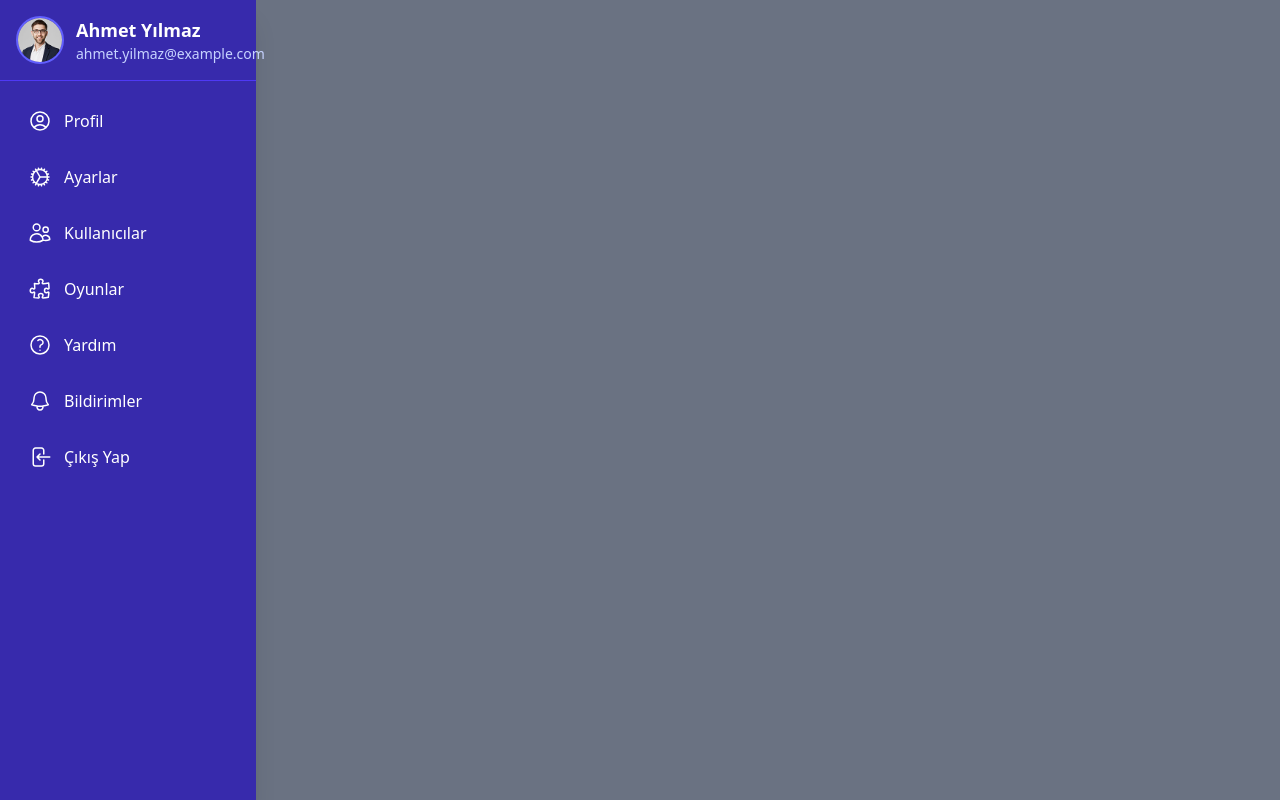
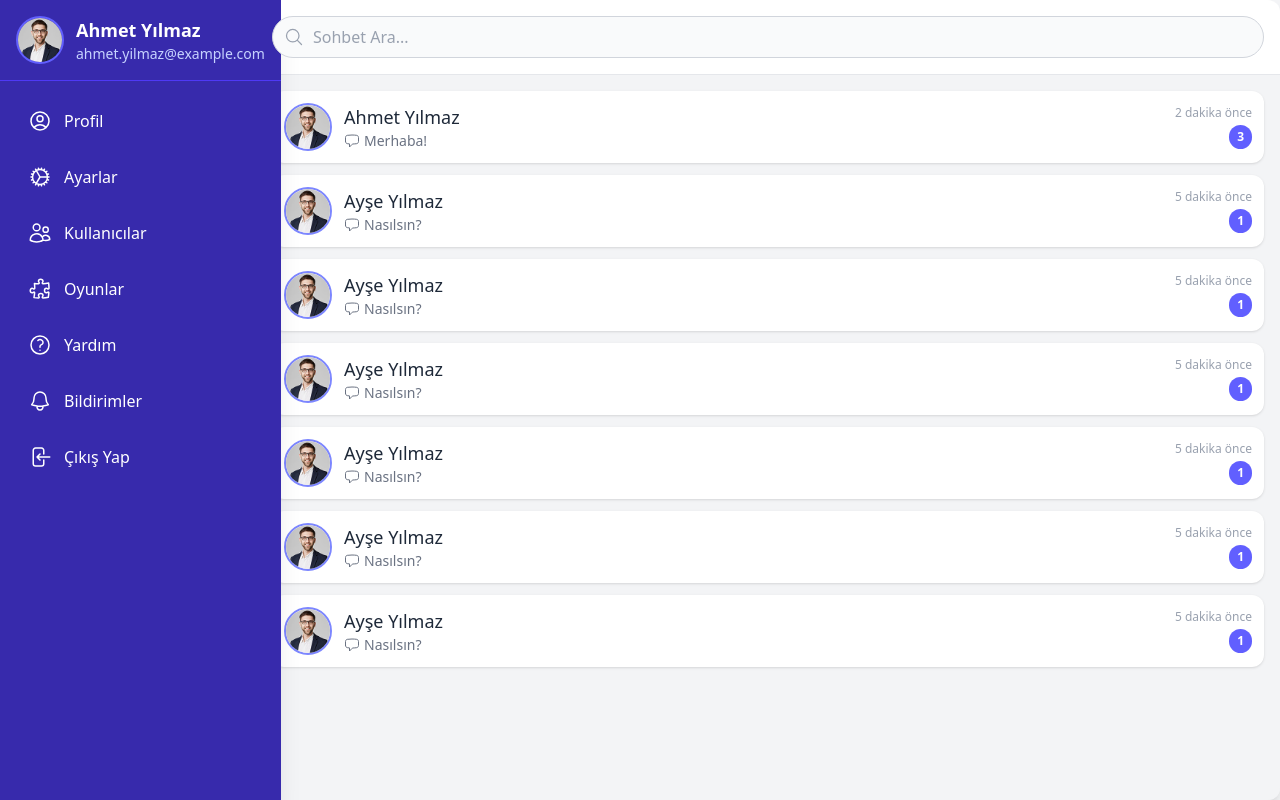
Before and after one commit to hakan4773/ChatApp, a Next.js app in the folder chatapp/: page / in a window 1280 px wide. Built offline with nearby package versions, Linux system fonts and the light colour scheme.

Commit message:
Sohbetler kısmı oluşturuldu

```diff
--- a/chatapp/app/components/LeftBar.tsx
+++ b/chatapp/app/components/LeftBar.tsx
@@ -11,7 +11,7 @@ import {
 } from '@heroicons/react/24/outline';
 function LeftBar() {
   return (
-     <div className="flex flex-col lg:w-1/5 w-full h-screen bg-indigo-800 text-white shadow-xl">
+     <div className="flex flex-col  h-screen bg-indigo-800 text-white shadow-xl fixed ">
       {/* Kullanıcı Bilgileri */}
       <div className="flex items-center justify-between p-4 border-b border-indigo-600">
         <div className="flex items-center space-x-3">
--- a/chatapp/app/components/Main.tsx
+++ b/chatapp/app/components/Main.tsx
@@ -1,7 +1,8 @@
 "use client";
 import React, { useEffect, useState } from "react";
 import { supabase } from "../lib/supabaseClient";
-
+import Image from "next/image";
+import { MagnifyingGlassIcon, ChatBubbleLeftIcon } from "@heroicons/react/24/outline";
 // type User = {
 //   name: string;
 //   email: string;
@@ -216,8 +217,202 @@ function Main() {
 
 
  return (
- <div className="p-8 max-w-md mx-auto bg-white rounded shadow">
 
+    <div className="bg-gray-100 min-h-screen  flex flex-col rounded-xl shadow-lg overflow-hidden">
+      {/* Arama Çubuğu */}
+      <div className="p-4 bg-white border-b border-gray-200">
+        <div className="relative">
+          <input
+            type="text"
+            placeholder="Sohbet Ara..."
+            className="w-full pl-10 pr-4 py-2 rounded-full bg-gray-50 border border-gray-300 focus:outline-none focus:ring-2 focus:ring-indigo-500 text-gray-700 placeholder-gray-400"
+          />
+          <MagnifyingGlassIcon className="w-5 h-5 text-gray-400 absolute left-3 top-1/2 transform -translate-y-1/2" />
+        </div>
+      </div>
+
+      {/* Sohbet Listesi */}
+      <div className="flex-1 p-4 bg-gray-100 overflow-y-auto">
+        <div className="space-y-3">
+          {/* Sohbet Öğesi 1 */}
+          <div className="flex items-center justify-between p-3 bg-white rounded-xl shadow-sm hover:bg-indigo-50 transition cursor-pointer">
+            <div className="flex items-center space-x-3">
+              <Image
+                src="/5.jpg"
+                alt="Profile"
+                width={48}
+                height={48}
+                className="w-12 h-12 rounded-full object-cover border-2 border-indigo-400"
+              />
+              <div>
+                <p className="text-lg font-medium text-gray-800">Ahmet Yılmaz</p>
+                <p className="text-sm text-gray-500 flex items-center gap-1">
+                  <ChatBubbleLeftIcon className="w-4 h-4" />
+                  Merhaba!
+                </p>
+              </div>
+            </div>
+            <div className="flex flex-col items-end">
+              <span className="text-xs text-gray-400">2 dakika önce</span>
+              <span className="bg-indigo-500 text-white text-xs font-semibold px-2 py-1 rounded-full mt-1">
+                3
+              </span>
+            </div>
+          </div>
+
+          {/* Sohbet Öğesi 2 */}
+          <div className="flex items-center justify-between p-3 bg-white rounded-xl shadow-sm hover:bg-indigo-50 transition cursor-pointer">
+            <div className="flex items-center space-x-3">
+              <Image
+                src="/5.jpg"
+                alt="Profile"
+                width={48}
+                height={48}
+                className="w-12 h-12 rounded-full object-cover border-2 border-indigo-400"
+              />
+              <div>
+                <p className="text-lg font-medium text-gray-800">Ayşe Yılmaz</p>
+                <p className="text-sm text-gray-500 flex items-center gap-1">
+                  <ChatBubbleLeftIcon className="w-4 h-4" />
+                  Nasılsın?
+                </p>
+              </div>
+            </div>
+            <div className="flex flex-col items-end">
+              <span className="text-xs text-gray-400">5 dakika önce</span>
+              <span className="bg-indigo-500 text-white text-xs font-semibold px-2 py-1 rounded-full mt-1">
+                1
+              </span>
+            </div>
+          </div>
+  {/* Sohbet Öğesi 2 */}
+          <div className="flex items-center justify-between p-3 bg-white rounded-xl shadow-sm hover:bg-indigo-50 transition cursor-pointer">
+            <div className="flex items-center space-x-3">
+              <Image
+                src="/5.jpg"
+                alt="Profile"
+                width={48}
+                height={48}
+                className="w-12 h-12 rounded-full object-cover border-2 border-indigo-400"
+              />
+              <div>
+                <p className="text-lg font-medium text-gray-800">Ayşe Yılmaz</p>
+                <p className="text-sm text-gray-500 flex items-center gap-1">
+                  <ChatBubbleLeftIcon className="w-4 h-4" />
+                  Nasılsın?
+                </p>
+              </div>
+            </div>
+            <div className="flex flex-col items-end">
+              <span className="text-xs text-gray-400">5 dakika önce</span>
+              <span className="bg-indigo-500 text-white text-xs font-semibold px-2 py-1 rounded-full mt-1">
+                1
+              </span>
+            </div>
+          </div>
+            {/* Sohbet Öğesi 2 */}
+          <div className="flex items-center justify-between p-3 bg-white rounded-xl shadow-sm hover:bg-indigo-50 transition cursor-pointer">
+            <div className="flex items-center space-x-3">
+              <Image
+                src="/5.jpg"
+                alt="Profile"
+                width={48}
+                height={48}
+                className="w-12 h-12 rounded-full object-cover border-2 border-indigo-400"
+              />
+              <div>
+                <p className="text-lg font-medium text-gray-800">Ayşe Yılmaz</p>
+                <p className="text-sm text-gray-500 flex items-center gap-1">
+                  <ChatBubbleLeftIcon className="w-4 h-4" />
+                  Nasılsın?
+                </p>
+              </div>
+            </div>
+            <div className="flex flex-col items-end">
+              <span className="text-xs text-gray-400">5 dakika önce</span>
+              <span className="bg-indigo-500 text-white text-xs font-semibold px-2 py-1 rounded-full mt-1">
+                1
+              </span>
+            </div>
+          </div>
+            {/* Sohbet Öğesi 2 */}
+          <div className="flex items-center justify-between p-3 bg-white rounded-xl shadow-sm hover:bg-indigo-50 transition cursor-pointer">
+            <div className="flex items-center space-x-3">
+              <Image
+                src="/5.jpg"
+                alt="Profile"
+                width={48}
+                height={48}
+                className="w-12 h-12 rounded-full object-cover border-2 border-indigo-400"
+              />
+              <div>
+                <p className="text-lg font-medium text-gray-800">Ayşe Yılmaz</p>
+                <p className="text-sm text-gray-500 flex items-center gap-1">
+                  <ChatBubbleLeftIcon className="w-4 h-4" />
+                  Nasılsın?
+                </p>
+              </div>
+            </div>
+            <div className="flex flex-col items-end">
+              <span className="text-xs text-gray-400">5 dakika önce</span>
+              <span className="bg-indigo-500 text-white text-xs font-semibold px-2 py-1 rounded-full mt-1">
+                1
+              </span>
+            </div>
+          </div>
+            {/* Sohbet Öğesi 2 */}
+          <div className="flex items-center justify-between p-3 bg-white rounded-xl shadow-sm hover:bg-indigo-50 transition cursor-pointer">
+            <div className="flex items-center space-x-3">
+              <Image
+                src="/5.jpg"
+                alt="Profile"
+                width={48}
+                height={48}
+                className="w-12 h-12 rounded-full object-cover border-2 border-indigo-400"
+              />
+              <div>
+                <p className="text-lg font-medium text-gray-800">Ayşe Yılmaz</p>
+                <p className="text-sm text-gray-500 flex items-center gap-1">
+                  <ChatBubbleLeftIcon className="w-4 h-4" />
+                  Nasılsın?
+                </p>
+              </div>
+            </div>
+            <div className="flex flex-col items-end">
+              <span className="text-xs text-gray-400">5 dakika önce</span>
+              <span className="bg-indigo-500 text-white text-xs font-semibold px-2 py-1 rounded-full mt-1">
+                1
+              </span>
+            </div>
+          </div>
+            {/* Sohbet Öğesi 2 */}
+          <div className="flex items-center justify-between p-3 bg-white rounded-xl shadow-sm hover:bg-indigo-50 transition cursor-pointer">
+            <div className="flex items-center space-x-3">
+              <Image
+                src="/5.jpg"
+                alt="Profile"
+                width={48}
+                height={48}
+                className="w-12 h-12 rounded-full object-cover border-2 border-indigo-400"
+              />
+              <div>
+                <p className="text-lg font-medium text-gray-800">Ayşe Yılmaz</p>
+                <p className="text-sm text-gray-500 flex items-center gap-1">
+                  <ChatBubbleLeftIcon className="w-4 h-4" />
+                  Nasılsın?
+                </p>
+              </div>
+            </div>
+            <div className="flex flex-col items-end">
+              <span className="text-xs text-gray-400">5 dakika önce</span>
+              <span className="bg-indigo-500 text-white text-xs font-semibold px-2 py-1 rounded-full mt-1">
+                1
+              </span>
+            </div>
+          </div>
+          {/* Daha fazla sohbet öğesi eklenebilir */}
+        </div>
+      </div>
     </div>
   );
 }
--- a/chatapp/app/page.tsx
+++ b/chatapp/app/page.tsx
@@ -1,11 +1,19 @@
-import Image from "next/image";
 import Main from "./components/Main";
 import LeftBar from "./components/LeftBar";
 
 export default function Home() {
   return (
-    <div className="flex   min-h-screen bg-gray-500">
-<LeftBar/>
+    <div className="flex min-h-screen">
+      {/* Sidebar */}
+      <aside className="w-1/5 bg-white border-r border-gray-200 hidden md:block">
+        <LeftBar />
+      </aside>
+
+      {/* Main content */}
+      <main className="flex-1 md:w-3/4 bg-gray-100 overflow-auto">
+        <Main />
+      </main>
     </div>
+
   );
 }
```
